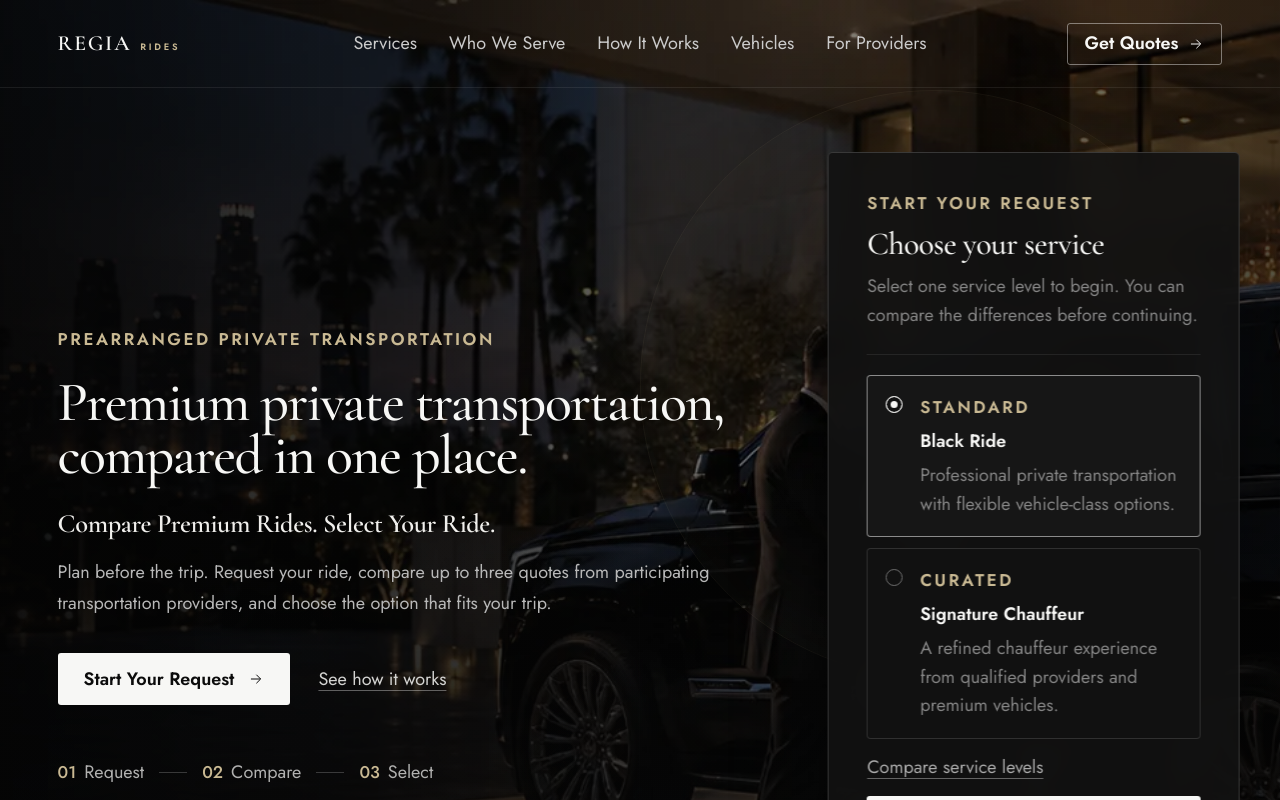
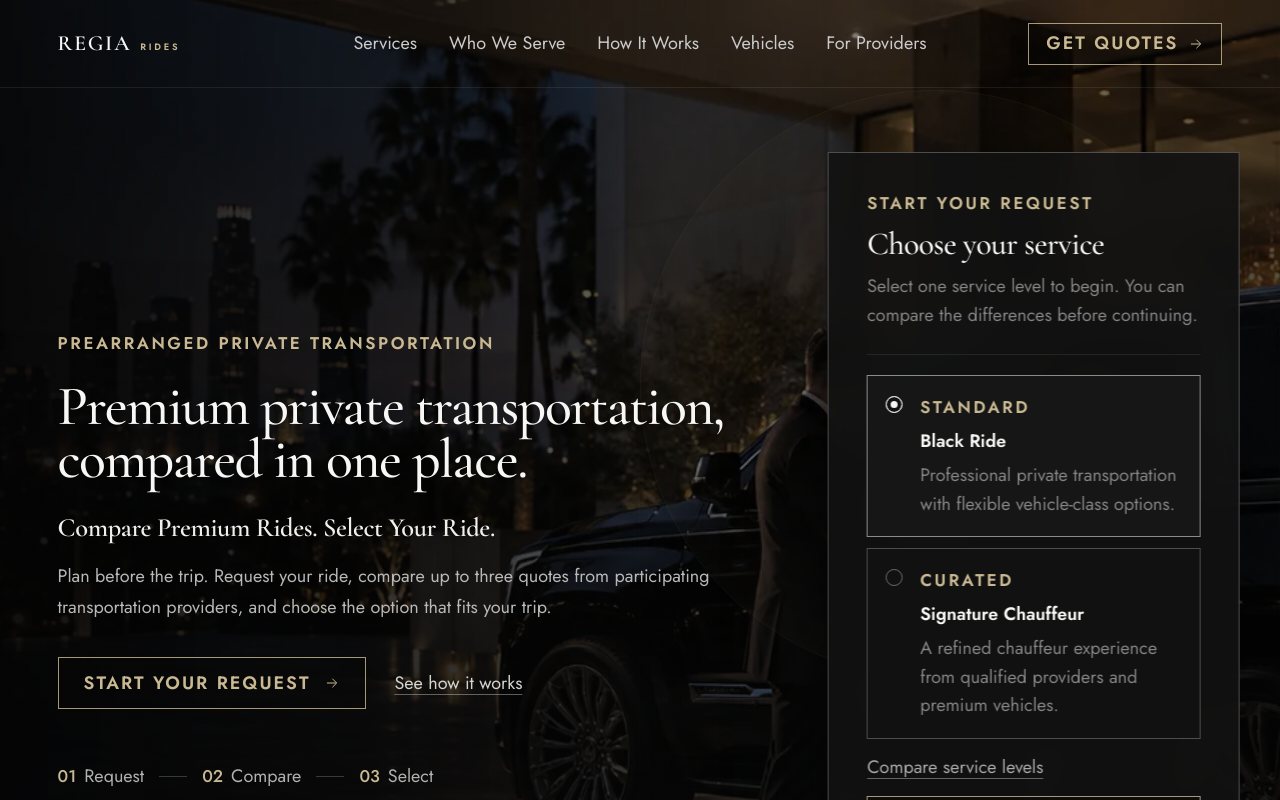
Before and after one commit to Jacob0693/regiarides, a Next.js app: page / in a window 1280 px wide. Shown: the top 800 px of the page. Built offline with nearby package versions, Linux system fonts and the light colour scheme.

Commit message:
Refine card borders and hover states

```diff
--- a/src/app/globals.css
+++ b/src/app/globals.css
@@ -186,3 +186,94 @@ footer{background:#111317}
 /* Vehicle cards size to their content with balanced top and bottom spacing. */
 .vehicle-card-copy{min-height:0;padding:28px 32px}
 @media(max-width:760px){.vehicle-card-copy{min-height:0;padding:24px}}
+
+
+/* Refined luxury framing: crisp card outlines, gold actions, and pointer hover states. */
+:root{--frame-line:rgba(255,255,255,.25);--frame-line-soft:rgba(255,255,255,.18);--action-line:rgba(201,185,147,.82)}
+
+.audience-grid article,
+.step-card,
+.vehicle-list article,
+.level-card,
+.service-card,
+.quote-panel,
+.service-choice{
+  border-color:var(--frame-line);
+  border-radius:0;
+}
+
+.audience-grid article,
+.step-card{
+  background:#121316;
+}
+
+.audience-grid article,
+.step-card,
+.vehicle-list article,
+.level-card,
+.service-card{
+  transition:border-color 220ms ease,background-color 220ms ease,box-shadow 220ms ease;
+}
+
+@media(hover:hover) and (pointer:fine){
+  .audience-grid article:hover,
+  .step-card:hover,
+  .vehicle-list article:hover,
+  .level-card:hover,
+  .service-card:hover{
+    border-color:var(--action-line);
+    background-color:#17181b;
+    box-shadow:0 0 0 1px rgba(201,185,147,.08) inset;
+  }
+
+  .audience-grid article:hover h3,
+  .step-card:hover h3,
+  .vehicle-list article:hover h3,
+  .level-card:hover h3,
+  .service-card:hover h3{
+    color:#fff;
+  }
+
+  .service-choice:hover{
+    border-color:var(--action-line);
+    background:#171717;
+  }
+}
+
+.button,
+.header-cta{
+  border:1px solid var(--action-line);
+  border-radius:0;
+  background:rgba(8,8,8,.3);
+  color:var(--accent);
+  font-weight:650;
+  letter-spacing:.11em;
+  text-transform:uppercase;
+  transition:background-color 180ms ease,border-color 180ms ease,color 180ms ease;
+}
+
+.button-primary,
+.button-secondary{
+  border-color:var(--action-line);
+  background:rgba(8,8,8,.3);
+  color:var(--accent);
+}
+
+@media(hover:hover) and (pointer:fine){
+  .button:hover,
+  .button-primary:hover,
+  .button-secondary:hover,
+  .header-cta:hover{
+    border-color:var(--accent);
+    background:var(--accent);
+    color:#090909;
+  }
+}
+
+.button-pending:disabled{
+  border-color:rgba(201,185,147,.28);
+  background:transparent;
+  color:#777;
+  letter-spacing:.04em;
+  text-transform:none;
+}
```
